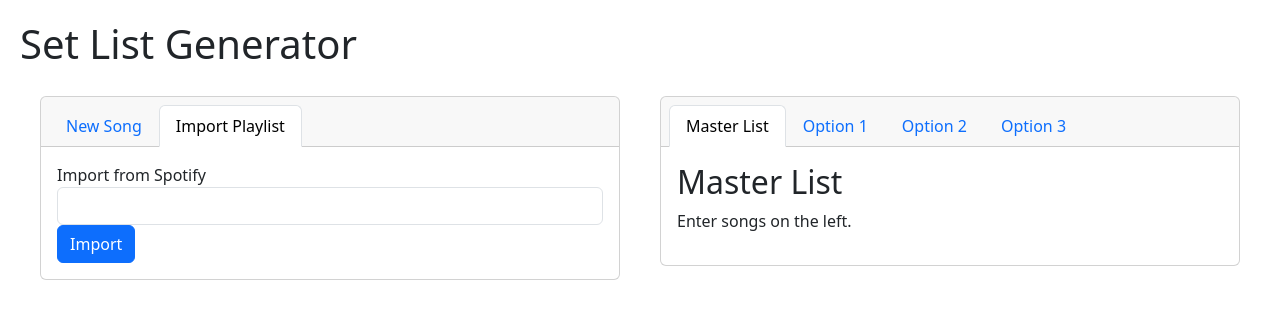
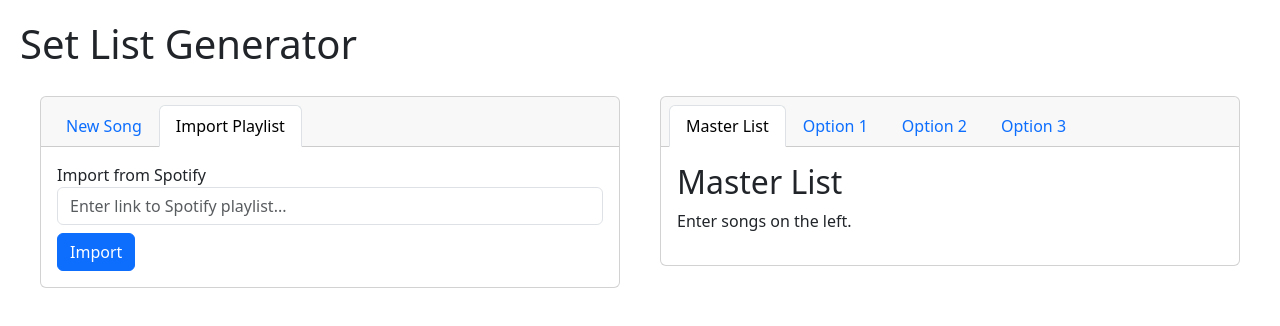
Before and after one commit to jdittert/setlist-generator, a React (Vite) app: page / in a window 1280 px wide. Both pictures are taken after a click on the button "Import Playlist". Shown: the top 326 px of the page. Built offline with nearby package versions, Linux system fonts and the light colour scheme.

Commit message:
Add placeholder text to import input

```diff
--- a/src/ImportFromSpotify.jsx
+++ b/src/ImportFromSpotify.jsx
@@ -126,13 +126,14 @@ const ImportFromSpotify = ({ onImportPlaylist }) => {
           type="text"
           id="spotifyPlaylistUrl"
           name="spotifyPlaylistUrl"
+          placeholder="Enter link to Spotify playlist..."
           value={spotifyPlaylistUrl}
           onChange={handleImportChange}
           className={`form-control ${importError ? "is-invalid" : ""}`}
         />
         {importError && <div className="invalid-feedback">{importError}</div>}
       </div>
-      <button type="submit" className="btn btn-primary" disabled={isImporting}>
+      <button type="submit" className="btn btn-primary mt-2" disabled={isImporting}>
         {isImporting ? "Importing..." : "Import"}
       </button>
     </form>
```
